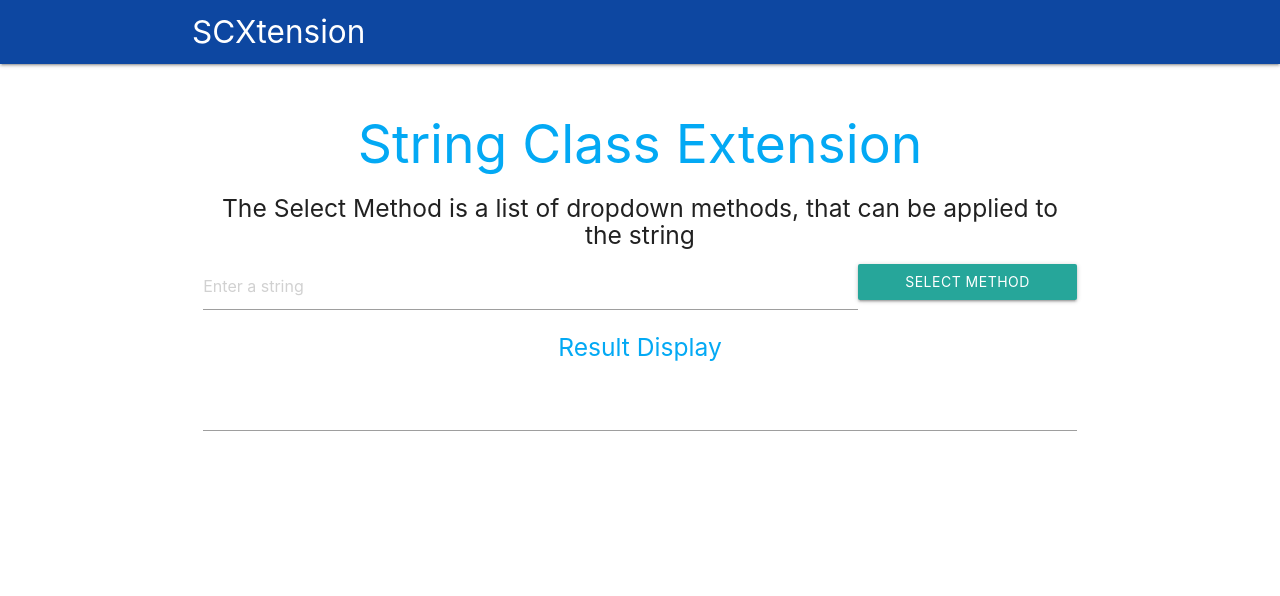
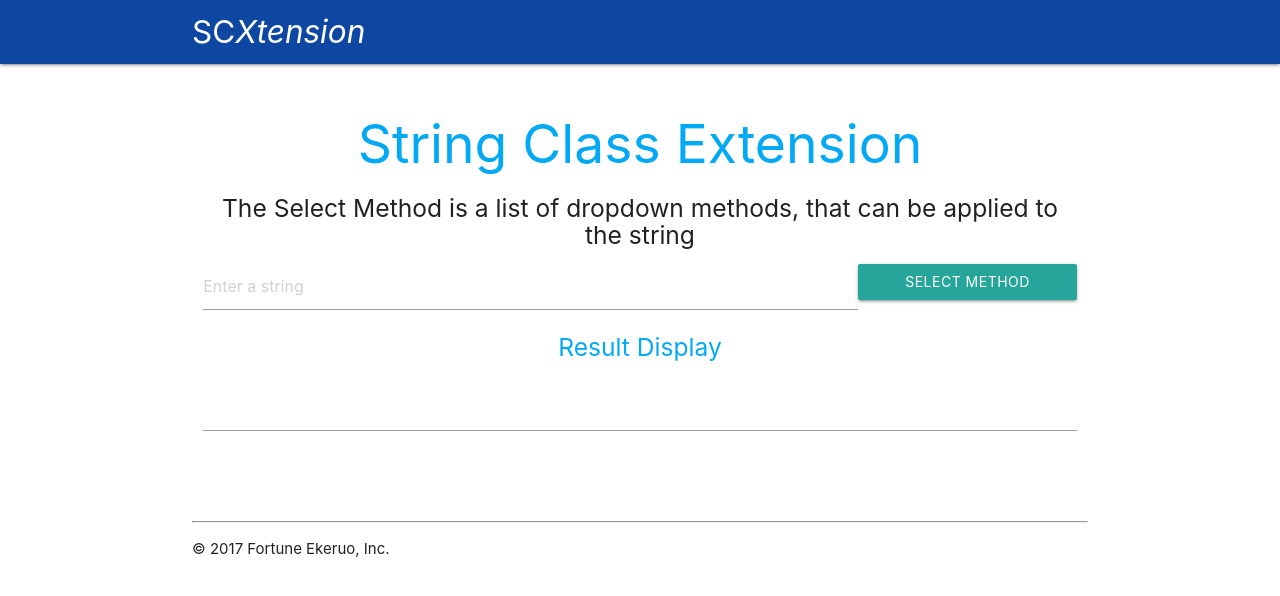
Before and after one commit to andela-efortune/stringClassExtension, a website: page index.html in a window 1280 px wide. Drawn offline with nearby package versions, Linux system fonts and the light colour scheme.

Commit message:
Update footer style

```diff
--- a/index.html
+++ b/index.html
@@ -1,5 +1,6 @@
 <!DOCTYPE html>
 <html lang="en">
+
 <head>
     <meta charset="UTF-8">
     <title>String Class Extension</title>
@@ -17,10 +18,10 @@
 
 
 </head>
+
 <body>
     <nav class="blue darken-4" role="navigation">
-    <div class="nav-wrapper container"><a id="logo-container" href="#"
-    class="brand-logo">SCXtension</a>
+        <div class="nav-wrapper container"><a id="logo-container" href="#" class="brand-logo">SC<em>Xtension</em></a>
         </div>
     </nav>
 
@@ -44,7 +45,7 @@
                             <!-- Dropdown Structure -->
                             <ul id='dropdown1' class='dropdown-content'>
 
-                <li onclick="displayView(usersInput().hasVowels())"><a >hasVowels</a></li>
+                                <li onclick="displayView(usersInput().hasVowels())"><a>hasVowels</a></li>
                                 <li onclick="displayView(usersInput().toUpper())"><a>toUpper</a></li>
                                 <li onclick="displayView(usersInput().toLower())"><a>toLower</a></li>
                                 <li onclick="displayView(usersInput().ucFirst())"><a>ucFirst</a></li>
@@ -84,17 +85,22 @@
                 </div>
             </div>
 
+
+            <!-- Footer -->
+            <hr>
+            <footer class="text-center footerstyle">
+                <p>&copy; 2017 Fortune Ekeruo, Inc.</p>
+            </footer>
             <script>
-
-      function usersInput(){
+                function usersInput() {
 
                     var inputString = document.getElementById('str').value;
 
-        if (inputString !== null){
+                    if (inputString !== null) {
 
                         return inputString;
 
-        }else{
+                    } else {
 
                         throw 'empty input, please ensure you entered string';
 
@@ -102,16 +108,14 @@
 
                 }
 
-      function displayView(result){
+                function displayView(result) {
 
                     document.getElementById('textarea1').value = '';
 
                     document.getElementById('textarea1').value += result + '\r';
 
                 }
-
-
-
             </script>
 </body>
+
 </html>
```
Lines whose indentation alone changed are shown as unchanged.
